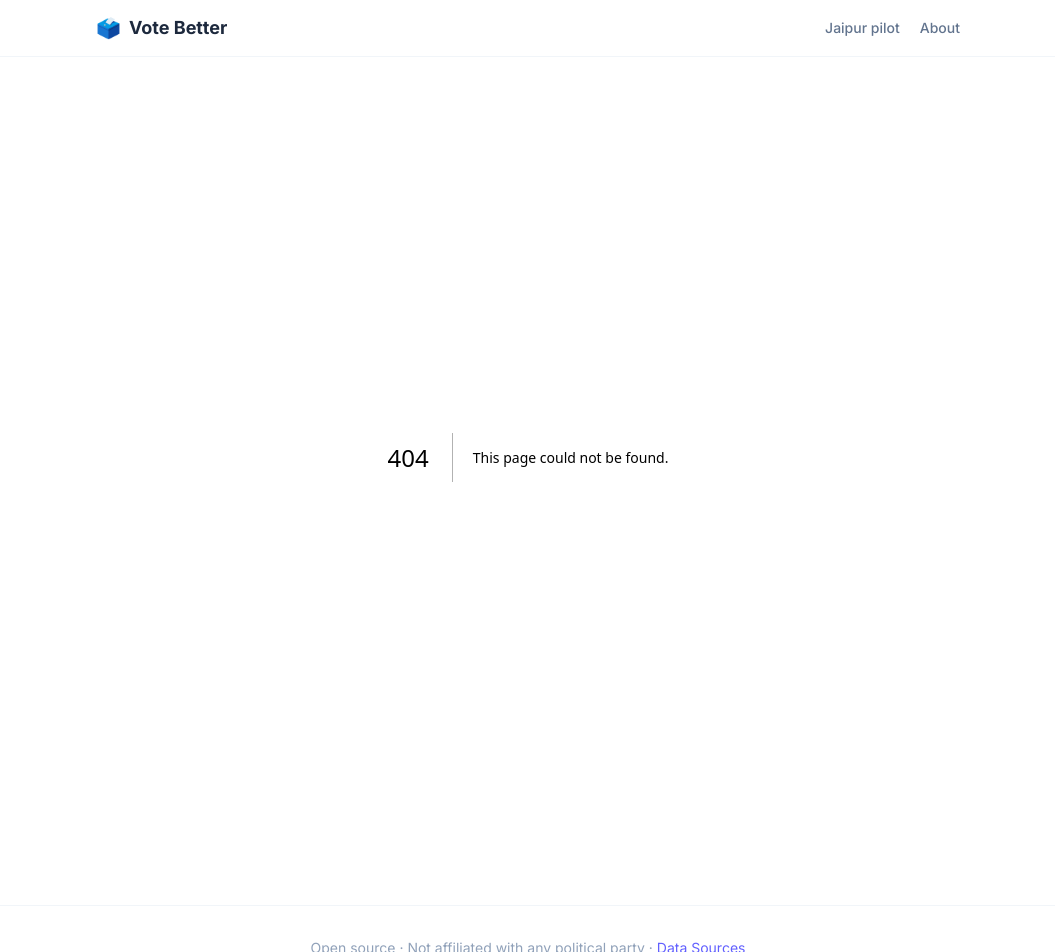
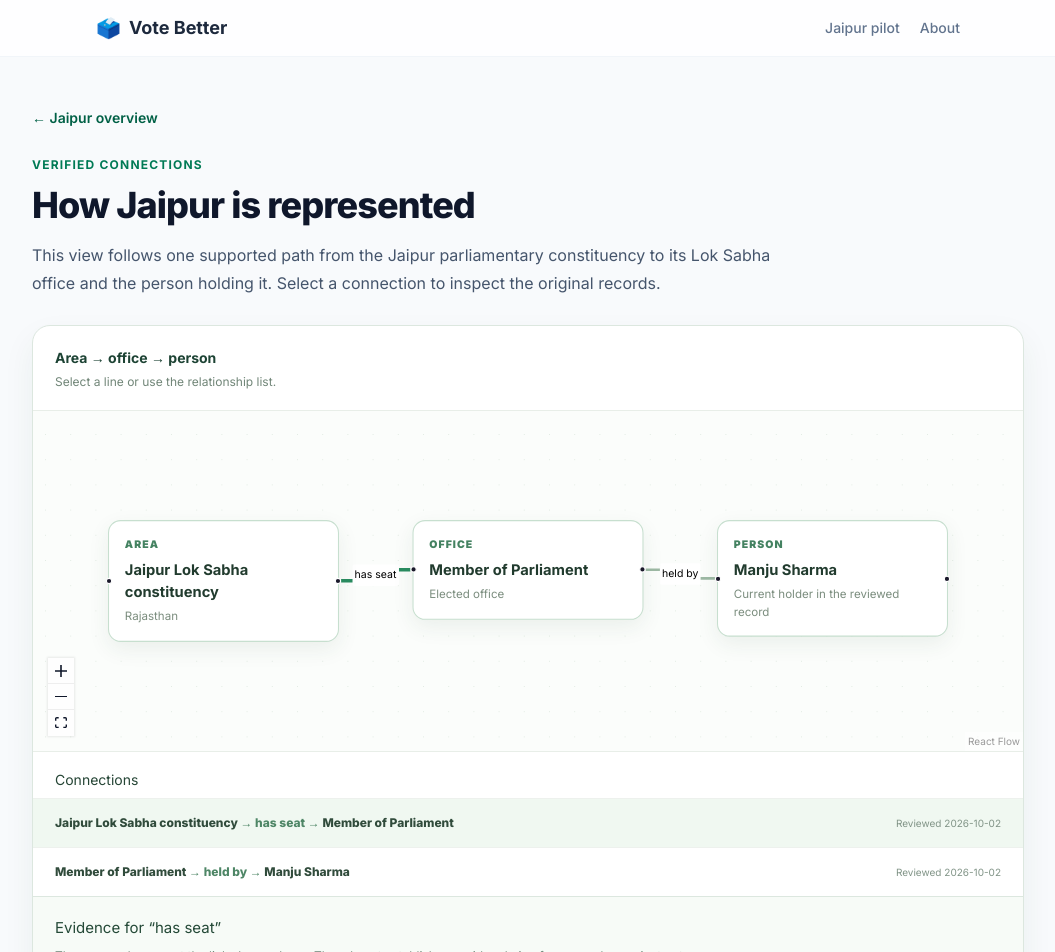
Before and after one commit to sourabh69733/vote-better, a Next.js app in the folder web/: page /areas/jaipur/relationships in a window 1280 px wide. Before the commit this address had no page. Shown: the top 952 px of the page, without its empty margins (112-1167 px from the left). Built offline with nearby package versions, Linux system fonts and the light colour scheme.

Commit message:
feat: show sourced Jaipur relationship map

```diff
--- /dev/null
+++ b/web/app/areas/jaipur/relationships/RelationshipGraph.tsx
@@ -0,0 +1,56 @@
+"use client";
+
+import { useState } from "react";
+import { Background, Controls, Position, ReactFlow, type Edge, type Node } from "@xyflow/react";
+import "@xyflow/react/dist/style.css";
+import type { CivicGraph } from "@/lib/civic-graph";
+import styles from "./relationship-graph.module.css";
+
+export default function RelationshipGraph({ graph }: { graph: CivicGraph }) {
+  const [selectedId, setSelectedId] = useState(graph.edges[0]?.id ?? "");
+  const [mapOpen, setMapOpen] = useState(false);
+  const selected = graph.edges.find((edge) => edge.id === selectedId);
+  const nodes: Node[] = graph.nodes.map((node, index) => ({
+    id: node.id,
+    position: { x: index * 290, y: 70 },
+    data: { label: <div className={styles.nodeContent}><small>{node.kind}</small><strong>{node.label}</strong><span>{node.detail}</span></div> },
+    className: styles.node,
+    sourcePosition: Position.Right,
+    targetPosition: Position.Left,
+    draggable: false,
+  }));
+  const edges: Edge[] = graph.edges.map((edge) => ({
+    id: edge.id,
+    source: edge.from,
+    target: edge.to,
+    label: edge.label,
+    type: "smoothstep",
+    className: edge.id === selectedId ? styles.activeEdge : styles.edge,
+  }));
+
+  return <section className={styles.frame} aria-label="Jaipur civic relationship graph">
+    <div className={styles.header}><div><strong>Area → office → person</strong><p>Select a line or use the relationship list.</p></div><button type="button" className={styles.mobileToggle} onClick={() => setMapOpen(!mapOpen)} aria-expanded={mapOpen}>{mapOpen ? "Hide map" : "Open map"}</button></div>
+    <div className={`${styles.map} ${mapOpen ? styles.mapOpen : ""}`}>
+      <ReactFlow nodes={nodes} edges={edges} fitView fitViewOptions={{ padding: 0.18 }} minZoom={0.4} maxZoom={1.4} nodesDraggable={false} nodesConnectable={false} edgesReconnectable={false} onEdgeClick={(_, edge) => setSelectedId(edge.id)} zoomOnScroll={false} panOnScroll={false}>
+        <Background color="#dce8de" gap={24} size={1} />
+        <Controls showInteractive={false} />
+      </ReactFlow>
+    </div>
+    <div className={styles.list}>
+      <h2>Connections</h2>
+      {graph.edges.map((edge) => {
+        const from = graph.nodes.find((node) => node.id === edge.from);
+        const to = graph.nodes.find((node) => node.id === edge.to);
+        return <button key={edge.id} type="button" className={`${styles.row} ${edge.id === selectedId ? styles.selectedRow : ""}`} onClick={() => setSelectedId(edge.id)} aria-pressed={edge.id === selectedId}>
+          <strong>{from?.label} <span>→ {edge.label} →</span> {to?.label}</strong>
+          <small>Reviewed {edge.reviewedOn}</small>
+        </button>;
+      })}
+    </div>
+    {selected && <div className={styles.evidence} aria-live="polite">
+      <h2>Evidence for “{selected.label}”</h2>
+      <p>These records support the link shown above. They do not establish any wider chain of command or project outcome.</p>
+      <ul>{selected.sources.map((source) => <li key={source.id}><a href={source.url} target="_blank" rel="noopener noreferrer">{source.title} ↗</a><span>Checked {source.checkedOn}</span></li>)}</ul>
+    </div>}
+  </section>;
+}
--- /dev/null
+++ b/web/app/areas/jaipur/relationships/page.tsx
@@ -0,0 +1,32 @@
+import type { Metadata } from "next";
+import Link from "next/link";
+import { getAreaGraph } from "@/lib/civic-graph";
+import RelationshipGraph from "./RelationshipGraph";
+
+export const metadata: Metadata = {
+  title: "Jaipur relationship map | Vote Better",
+  description: "A source-backed view of the Jaipur parliamentary constituency and its MP.",
+};
+
+export default function JaipurRelationshipsPage() {
+  const graph = getAreaGraph("jaipur-lok-sabha");
+  if (!graph) throw new Error("Jaipur relationship graph is missing");
+
+  return <div className="mx-auto max-w-5xl px-4 py-8 sm:py-12">
+    <Link href="/" className="text-sm font-semibold text-emerald-800 hover:underline">← Jaipur overview</Link>
+    <header className="mt-7 max-w-3xl">
+      <p className="text-xs font-bold uppercase tracking-widest text-emerald-700">Verified connections</p>
+      <h1 className="mt-3 text-3xl font-extrabold tracking-tight text-slate-900 sm:text-4xl">How Jaipur is represented</h1>
+      <p className="mt-4 text-sm leading-7 text-slate-600 sm:text-base">
+        This view follows one supported path from the Jaipur parliamentary
+        constituency to its Lok Sabha office and the person holding it. Select
+        a connection to inspect the original records.
+      </p>
+    </header>
+    <RelationshipGraph graph={graph} />
+    <p className="mt-5 text-xs leading-5 text-slate-500">
+      Coverage is limited to this parliamentary link. No Assembly, ward,
+      appointed-official or service-office relationship is inferred.
+    </p>
+  </div>;
+}
--- /dev/null
+++ b/web/app/areas/jaipur/relationships/relationship-graph.module.css
@@ -0,0 +1,36 @@
+.frame { overflow: hidden; margin-top: 28px; border: 1px solid #dce7df; border-radius: 18px; background: #fff; box-shadow: 0 14px 32px #244b3710; }
+.header { display: flex; align-items: center; justify-content: space-between; gap: 16px; padding: 19px 22px; border-bottom: 1px solid #e8eee8; }
+.header strong { color: #1d4334; font-size: 14px; }
+.header p { margin: 4px 0 0; color: #718678; font-size: 12px; }
+.mobileToggle { display: none; padding: 8px 12px; border: 1px solid #a3c9af; border-radius: 9px; background: #eff8f0; color: #206a4c; font-size: 12px; font-weight: 800; cursor: pointer; }
+.map { height: 340px; background: #fbfdfb; }
+.node { width: 220px !important; min-height: 92px; padding: 0 !important; border: 1px solid #c7dfcf !important; border-radius: 12px !important; background: #fff !important; box-shadow: 0 7px 20px #244b3714 !important; text-align: left !important; }
+.nodeContent { padding: 15px; }
+.nodeContent small, .nodeContent strong, .nodeContent span { display: block; }
+.nodeContent small { color: #448261; font-size: 10px; font-weight: 850; letter-spacing: .1em; text-transform: uppercase; }
+.nodeContent strong { margin-top: 5px; color: #213b2e; font-size: 14px; }
+.nodeContent span { margin-top: 5px; color: #7b8d7e; font-size: 11px; }
+.edge :global(.react-flow__edge-path) { stroke: #9db9a4; stroke-width: 2.5; }
+.activeEdge :global(.react-flow__edge-path) { stroke: #298c60; stroke-width: 3.5; }
+.list { border-top: 1px solid #e8eee8; }
+.list h2 { margin: 0; padding: 17px 22px 8px; color: #254535; font-size: 14px; }
+.row { display: flex; align-items: center; justify-content: space-between; gap: 12px; width: 100%; padding: 15px 22px; border: 0; border-top: 1px solid #edf1ed; background: #fff; text-align: left; cursor: pointer; }
+.row:hover, .selectedRow { background: #f0f8f1; }
+.row:focus-visible, .mobileToggle:focus-visible { outline: 3px solid #dfa257; outline-offset: -3px; }
+.row strong { color: #304b3b; font-size: 12px; font-weight: 750; line-height: 1.5; }
+.row strong span { color: #4e8666; }
+.row small { flex: none; color: #819487; font-size: 10px; }
+.evidence { padding: 20px 22px; border-top: 1px solid #dce7df; background: #f7fbf7; }
+.evidence h2 { margin: 0; color: #244937; font-size: 15px; }
+.evidence p { margin: 7px 0 14px; color: #688072; font-size: 12px; line-height: 1.5; }
+.evidence ul { display: grid; gap: 8px; margin: 0; padding: 0; list-style: none; }
+.evidence li { display: flex; flex-wrap: wrap; align-items: baseline; gap: 6px 13px; }
+.evidence a { color: #1b6e4d; font-size: 12px; font-weight: 800; text-decoration: underline; text-underline-offset: 3px; }
+.evidence span { color: #859489; font-size: 10px; }
+@media (max-width: 680px) {
+  .mobileToggle { display: inline-block; }
+  .map { display: none; height: 330px; }
+  .mapOpen { display: block; }
+  .row { display: block; }
+  .row small { display: block; margin-top: 4px; }
+}
--- /dev/null
+++ b/web/lib/civic-graph.ts
@@ -0,0 +1,55 @@
+import { getAreaOverview } from "./civic-area";
+import type { SourceRecord } from "./verified-profile";
+
+export interface CivicGraphNode {
+  id: string;
+  kind: "area" | "office" | "person";
+  label: string;
+  detail: string;
+  href?: string;
+}
+
+export interface CivicGraphEdge {
+  id: string;
+  from: string;
+  to: string;
+  label: "has seat" | "held by";
+  sources: SourceRecord[];
+  reviewedOn: string;
+}
+
+export interface CivicGraph {
+  nodes: CivicGraphNode[];
+  edges: CivicGraphEdge[];
+}
+
+export function getAreaGraph(areaId: string): CivicGraph | null {
+  const overview = getAreaOverview(areaId);
+  if (!overview) return null;
+
+  const areaNode: CivicGraphNode = {
+    id: `area-${overview.area.id}`,
+    kind: "area",
+    label: overview.area.label,
+    detail: overview.area.state,
+  };
+  const nodes = [areaNode];
+  const edges: CivicGraphEdge[] = [];
+
+  for (const link of overview.links) {
+    const officeId = `office-${link.office.id}`;
+    const personId = `person-${link.person.slug}`;
+    if (!nodes.some((node) => node.id === officeId)) {
+      nodes.push({ id: officeId, kind: "office", label: link.office.title, detail: "Elected office" });
+    }
+    if (!nodes.some((node) => node.id === personId)) {
+      nodes.push({ id: personId, kind: "person", label: link.person.name, detail: "Current holder in the reviewed record", href: `/people/${link.person.slug}` });
+    }
+    edges.push(
+      { id: `${link.id}-area-office`, from: areaNode.id, to: officeId, label: "has seat", sources: link.areaSources, reviewedOn: link.reviewedOn },
+      { id: `${link.id}-office-person`, from: officeId, to: personId, label: "held by", sources: link.holderSources, reviewedOn: link.reviewedOn },
+    );
+  }
+
+  return { nodes, edges };
+}
```
Also changed, not shown: 1 other file (tests, documents, lock files or other folders).
